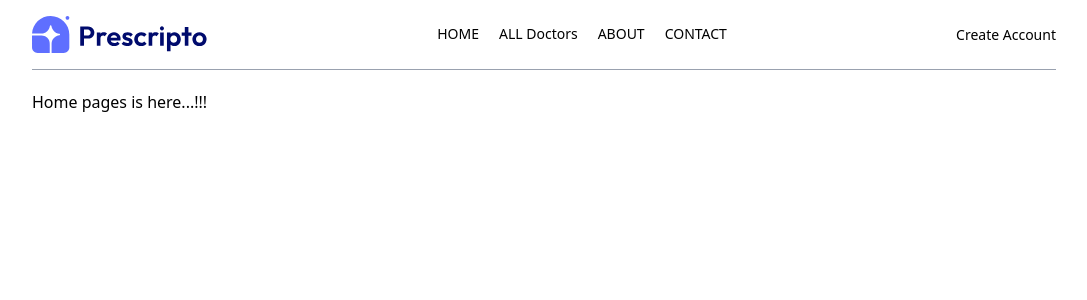
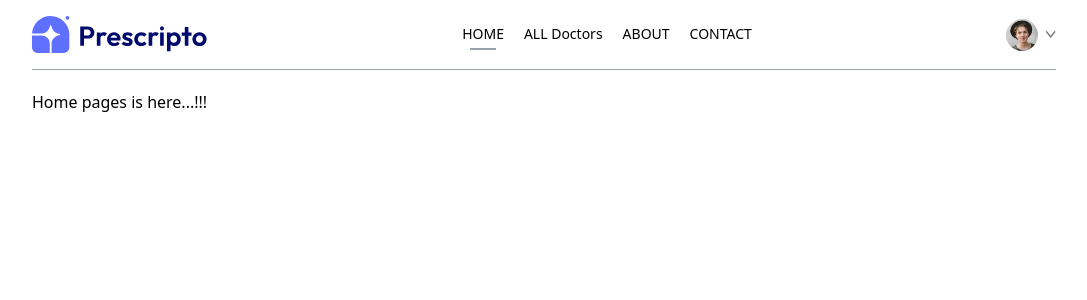
Before and after one commit to Anurag-Kuche/Prescript, a React (Vite) app: page / in a window 1280 px wide. Shown: the top 300 px of the page, without its empty margins (96-1183 px from the left). Built offline with nearby package versions, Linux system fonts and the light colour scheme.

Commit message:
Dropdown icon

```diff
--- a/src/components/Navbar.jsx
+++ b/src/components/Navbar.jsx
@@ -1,33 +1,46 @@
-import { NavLink } from "react-router-dom"
+import { NavLink, useNavigate } from "react-router-dom"
 import {assets} from "../assets/assets"
+import { useState } from "react";
 
 function Navbar() {
+    const navigate =useNavigate();
+    const [showMenu,setShowMenu]=useState(false);
+    const[token,setToken]=useState(true);
+
   return (
     <div className="flex items-center justify-between text-sm py-4 mb-5 border-b border-b-gray-400">
         <img className="w-44 cursor-pointer" src={assets.logo} alt="" />
         <ul className="hidden md:flex item-start gap-5 font-medium">
-            <NavLink>
+            <NavLink to="/">
                 <li className="py-1 ">HOME</li>
-                <hr className="border-none outline-none h-0.5 bg-primary w-3/5 m-auto" />
+                <hr className="border-none outline-none h-0.5 bg-gray-400 w-3/5 m-auto hidden" />
             </NavLink>
 
-            <NavLink>
+            <NavLink to="/doctors">
                 <li className="py-1 ">ALL Doctors</li>
-                <hr className="border-none outline-none h-0.5 bg-primary w-3/5 m-auto" />
+                <hr className="border-none outline-none h-0.5 bg-gray-400 w-3/5 m-auto hidden" />
             </NavLink>
 
-            <NavLink>
+            <NavLink to="/about">
                 <li className="py-1 ">ABOUT</li>
-                <hr className="border-none outline-none h-0.5 bg-primary w-3/5 m-auto" />
+                <hr className="border-none outline-none h-0.5 bg-gray-400 w-3/5 m-auto hidden" />
             </NavLink>
 
-            <NavLink>
+            <NavLink to="/contact">
                 <li className="py-1 ">CONTACT</li>
-                <hr className="border-none outline-none h-0.5 bg-primary w-3/5 m-auto" />
+                <hr className="border-none outline-none h-0.5 bg-gray-400 w-3/5 m-auto hidden" />
             </NavLink>
         </ul>
-        <div>
-            <button>Create Account</button>
+        <div className="flex items-center gap-4">
+            {
+                token
+                ? <div className="flex items-center gap-2 cursor-pointer group relative">
+                    <img className="w-8 rounded-full " src={assets.profile_pic} alt="" />
+                    <img className="w-2.5" src={assets.dropdown_icon} alt="" />
+                </div>
+                :<button onClick={()=>navigate("/login")} className="bg-gray-500 text-white px-8 py-3 rounded-full font-light hidden md:block">Create Account</button>
+            }
+
         </div>
     </div>
   )
--- a/src/index.css
+++ b/src/index.css
@@ -1 +1,5 @@
 @import "tailwindcss";
+
+.active hr{
+  @apply block
+}
```
